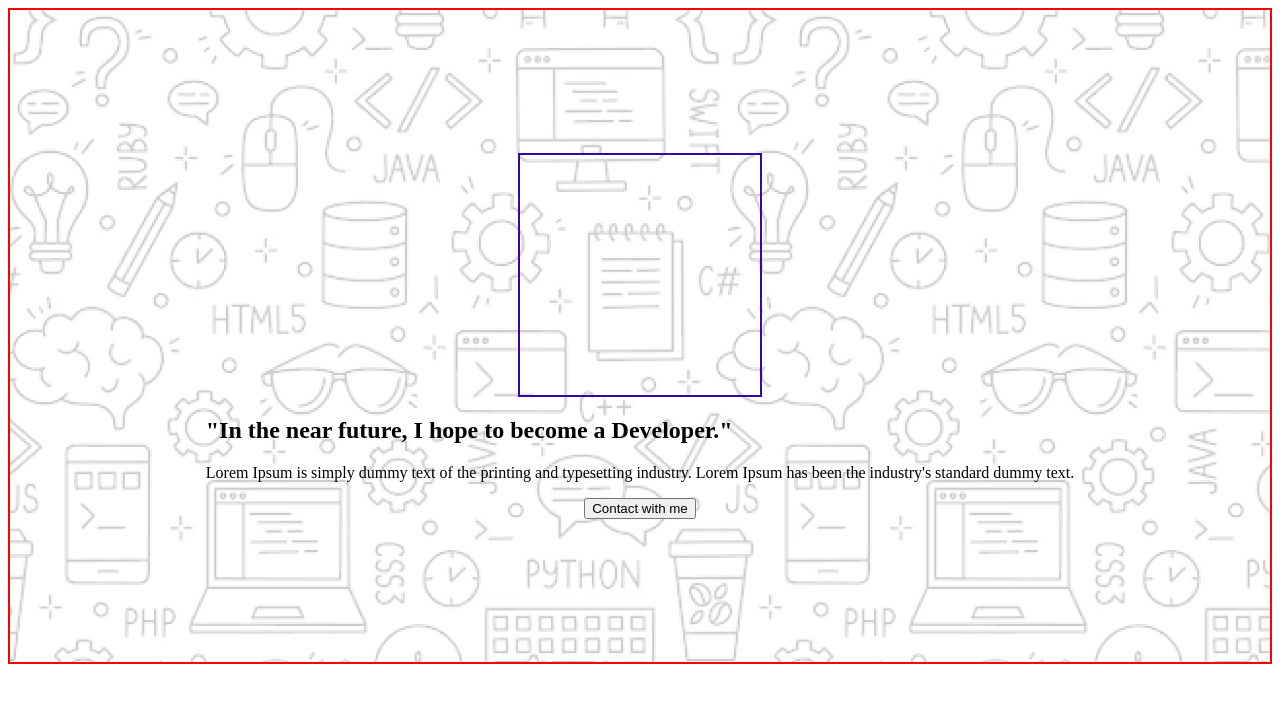
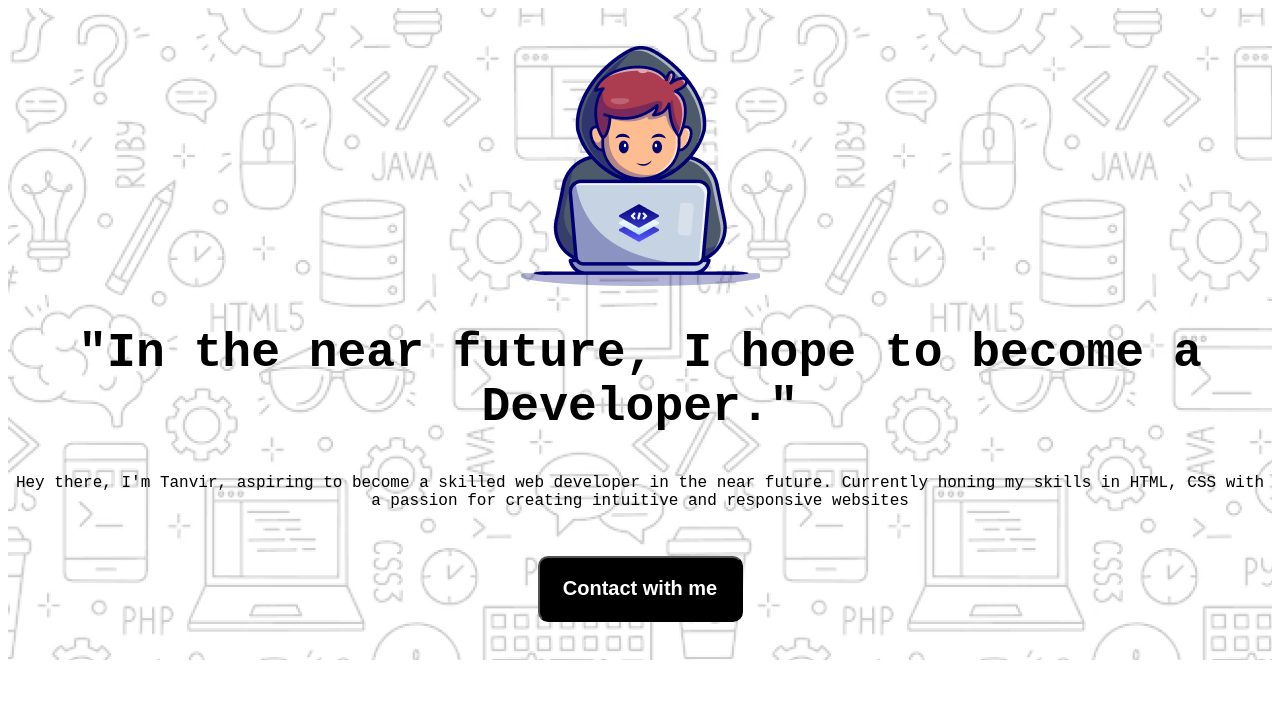
Before and after one commit to tanvirahamad015/task-01, a plain HTML site: page index.html in a window 1280 px wide. Drawn offline with Linux system fonts and the light colour scheme; a web font is replaced by a local one.

Commit message:
compelte banner

```diff
--- a/devolop/style.css
+++ b/devolop/style.css
@@ -1,8 +1,12 @@
+@import url('https://fonts.googleapis.com/css2?family=Azeret+Mono:ital,wght@0,100..900;1,100..900&display=swap');
+body{
+    font-family: "Azeret Mono", monospace;
+}
+
 .bg-banner{
     max-width: 1440px;
     height: 652px;
     background-image: url("../image/Hero-bg.png");
-    border: 2px solid red;
     display: flex;
    justify-content: center;
    flex-direction: column;
@@ -12,5 +16,26 @@
 .banner-icon{
     width: 240px;
     height: 240px;
-    border: 2px solid rgb(54, 7, 163);
 }
+.banner-icon{
+    background-image: url("../image/Group.png");
+}
+h1{
+    font-size: 48px;
+    font-weight: bolder;
+    text-align: center;
+}
+p{
+    font-size: 16px;
+    text-align: center;
+}
+.btn{
+    background-color: black;
+    color: white;
+   width: 205px;
+   height: 66px;
+   border-radius: 10px;
+   font-size: 20px;
+   font-weight: 600;
+   margin-top: 30px;
+}
--- a/index.html
+++ b/index.html
@@ -12,11 +12,10 @@
 <div class="banner-icon"></div>
 <div class="welcome-text">
     <h1>"In the near future, I hope to become a Developer."</h1>
-    <p>Lorem Ipsum is simply dummy text of the printing and typesetting industry. Lorem Ipsum has been the industry's standard dummy text.</p>
+    <p> Hey there, I'm Tanvir, aspiring to become a skilled web developer in the near future. Currently honing my skills in HTML, CSS with a passion for creating intuitive and responsive websites</p>
 </div>
-<div class="btn">
-    <button>Contact with me</button>
-</div>
+    <button class="btn">Contact with me</button>
+
     </section>
    </header>
 </body>
```
